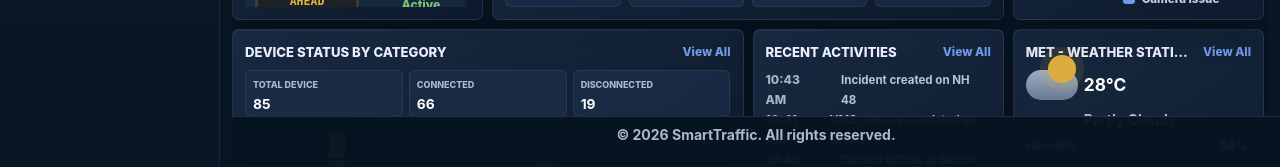
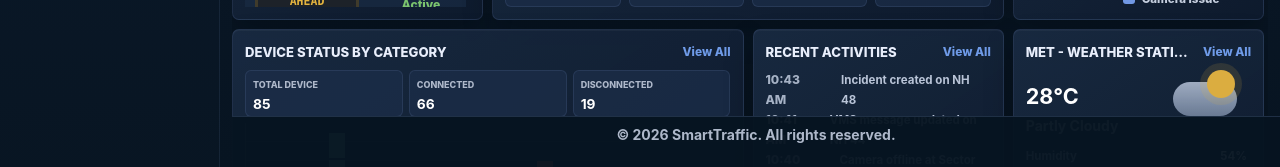
Before and after one commit to engineersushil90-ux/SmartTraffic, an Angular app: page / in a window 1280 px wide. Shown: the part 633-800 px from the top of the page. Built offline with nearby package versions, Linux system fonts and the light colour scheme.

Commit message:
fix met position

```diff
--- a/src/app/components/dashboard/dashboard.component.scss
+++ b/src/app/components/dashboard/dashboard.component.scss
@@ -722,6 +722,7 @@ h2 {
 .met-card {
   grid-column: 10 / 13;
   grid-row: 3;
+  position: relative;
 }
 
 .vds-card {
@@ -858,26 +859,36 @@ time {
 
 .weather-summary {
   display: grid;
-  grid-template-columns: 48px auto;
+  grid-template-columns: 1fr;
   align-items: center;
   gap: 10px;
-  margin-bottom: 6px;
+  margin: 16px 0 10px;
+  padding-right: 96px;
 }
 
 .weather-summary .weather-icon {
-  position: relative;
-  right: auto;
-  bottom: auto;
+  position: absolute;
+  top: 52px;
+  right: 26px;
+  width: 64px;
+  height: 34px;
+}
+
+.weather-summary .weather-icon::before {
+  top: -12px;
+  right: 2px;
+  width: 28px;
+  height: 28px;
+  box-shadow: 0 0 0 7px rgba(241, 189, 66, 0.14);
 }
 
 .weather-summary strong {
   display: block;
   color: #ffffff;
-  font-size: 1.08rem;
+  font-size: 1.35rem;
 }
 
 .weather-summary span {
-  grid-column: 2;
   color: #b4c0d1;
   font-weight: 700;
 }
```
